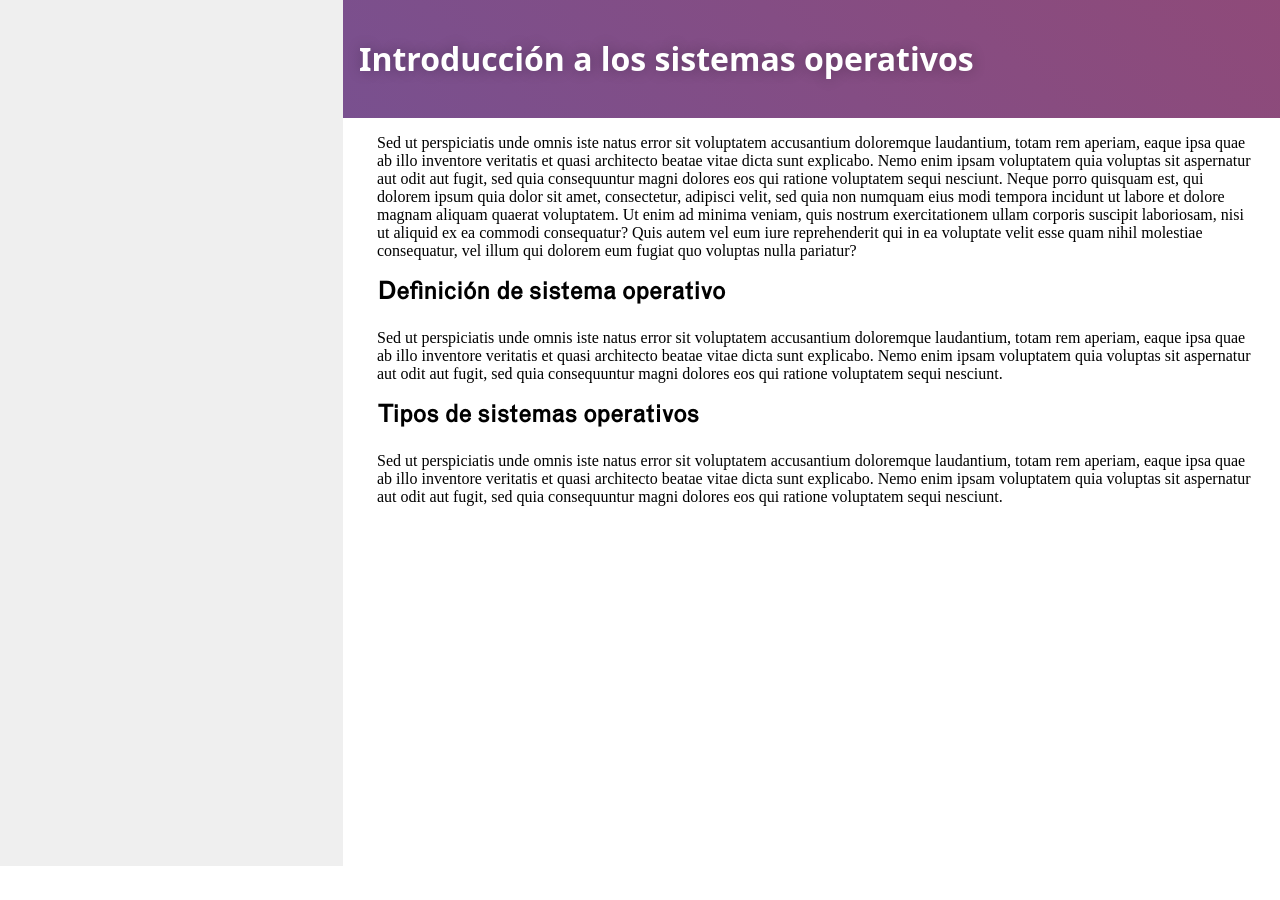
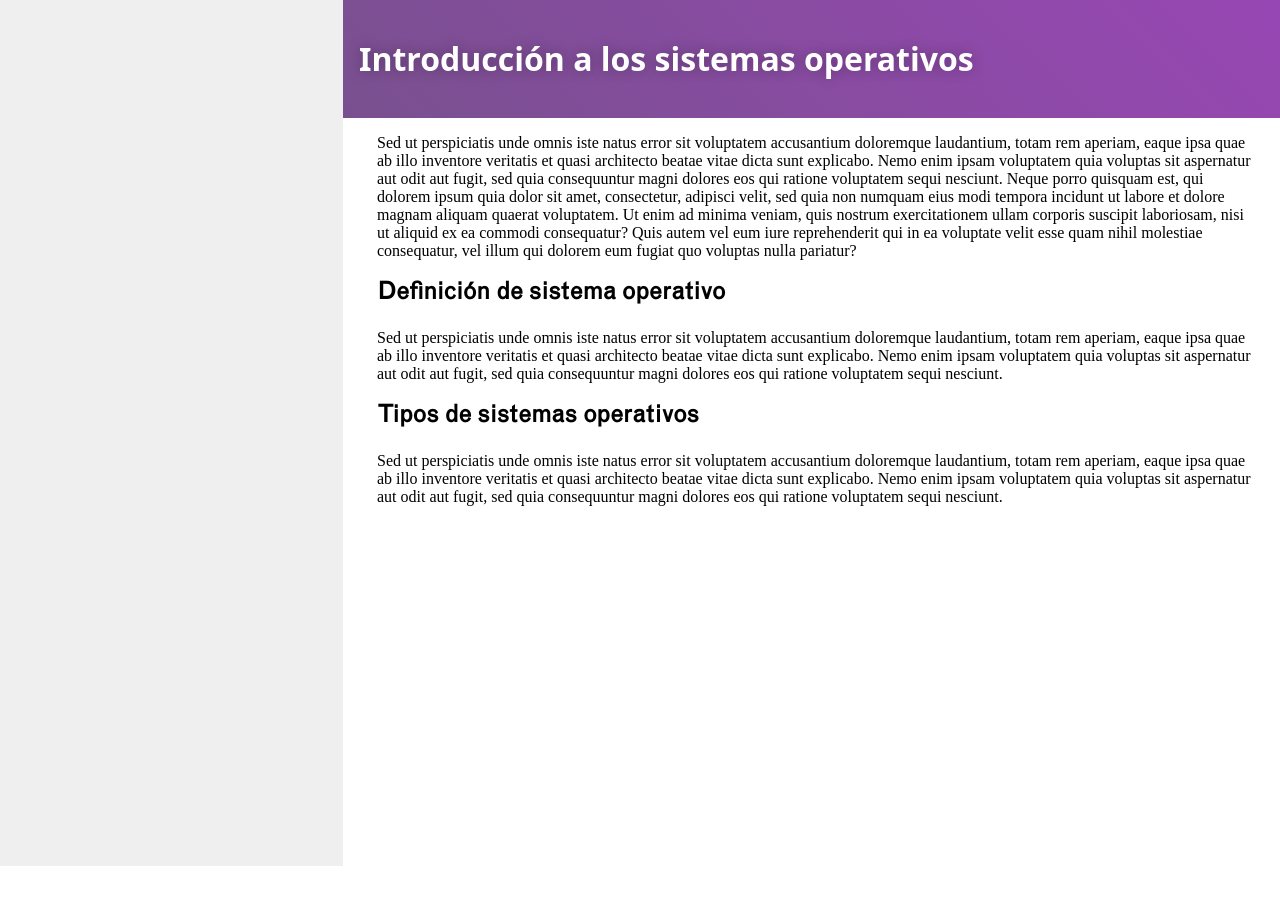
Before and after one commit to dkaerit/SSOO, a Jekyll site: the page built from _posts/2020-10-05-TEMA01.md, in a window 1280 px wide. Built offline with Jekyll 4.4.1, drawn with Linux system fonts in a browser that asks for light colours; some web fonts are replaced.

Commit message:
Update main.css

```diff
--- a/assets/css/main.css
+++ b/assets/css/main.css
@@ -21,7 +21,7 @@ body {
     text-shadow: 0px 0px 14px #0000004a;
     padding: 16px;
     background: rgb(121,80,143);
-    background: linear-gradient(45deg, rgba(121,80,143,1) 0%, rgba(143,74,121,1) 100%);
+    background: linear-gradient(45deg, rgba(121,80,143,1) 0%, rgba(152,71,180,1) 100%);
 }
 
 .indice {
```
